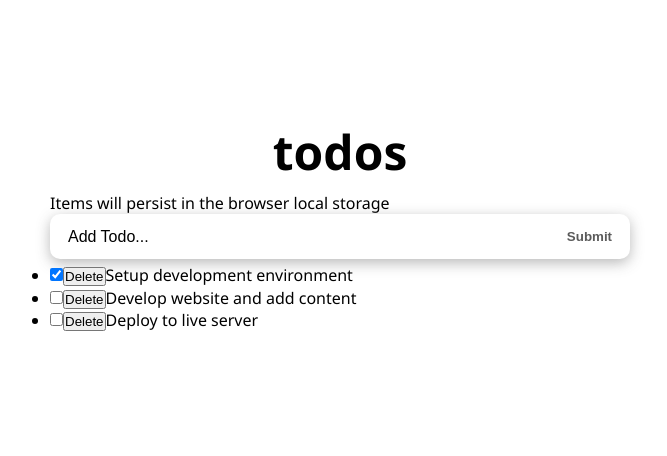
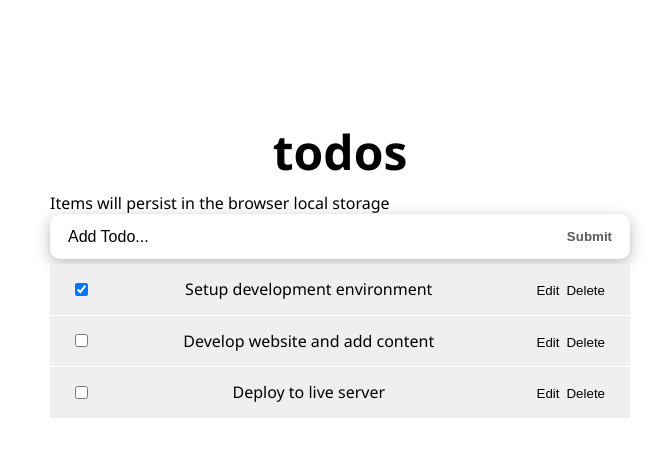
Before and after one commit to Innocent259/react-todo-list, a React (Create React App) app: page / in a window 1280 px wide. Shown: the top 456 px of the page, without its empty margins (300-967 px from the left). Built offline with nearby package versions, Linux system fonts and the light colour scheme; the HTML template or start-up script is replaced by a standard one.

Commit message:
Update TodoItem component to enable editing

```diff
--- a/src/Components/TodoItem.js
+++ b/src/Components/TodoItem.js
@@ -1,17 +1,46 @@
 import React from 'react'
+import { useState } from 'react';
+import styles from '../styles/TodoItem.module.css';
 
-export default function TodoItem({ itemProps, handleChange, delTodo }) {
+export default function TodoItem({ itemProps, handleChange, delTodo, setUpdate }) {
+  const [editing, setEditing] = useState(false);
+  const handleEditing = () => {
+    setEditing(true);
+  };
+  let viewMode = {};
+  let editMode = {};
+  if (editing) {
+    viewMode.display = 'none';
+  } else {
+    editMode.display = 'none';
+  }
+  const handleUpdatedDone = (event) => {
+    if (event.key === 'Enter') {
+      setEditing(false);
+    }
+  };
   return (
-    <div>
-      <li>
-      <input
+      <li className={styles.item}>
+        <div className={styles.content} style={viewMode}>
+          <input
         type="checkbox"
         checked={itemProps.completed}
         onChange={() => handleChange(itemProps.id)}
       />
-      <button onClick={() => delTodo(itemProps.id)}>Delete</button>
       {itemProps.title}
+      <span>
+        <button onClick={handleEditing}>Edit</button>
+        <button onClick={() => delTodo(itemProps.id)}>Delete</button>
+      </span>
+        </div>
+        <input
+      type="text"
+      value={itemProps.title}
+      className={styles.textInput}
+      style={editMode}
+      onChange={(e) => setUpdate(e.target.value, itemProps.id)}
+      onKeyDown={handleUpdatedDone}
+       />
       </li>
-    </div>
   )
 }
```
